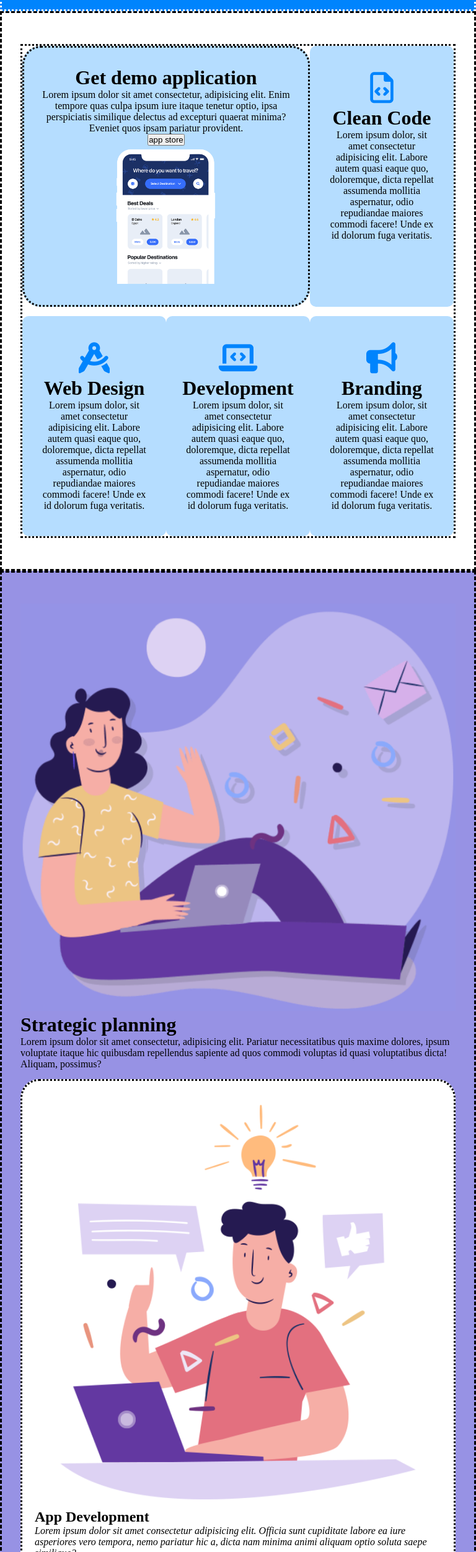
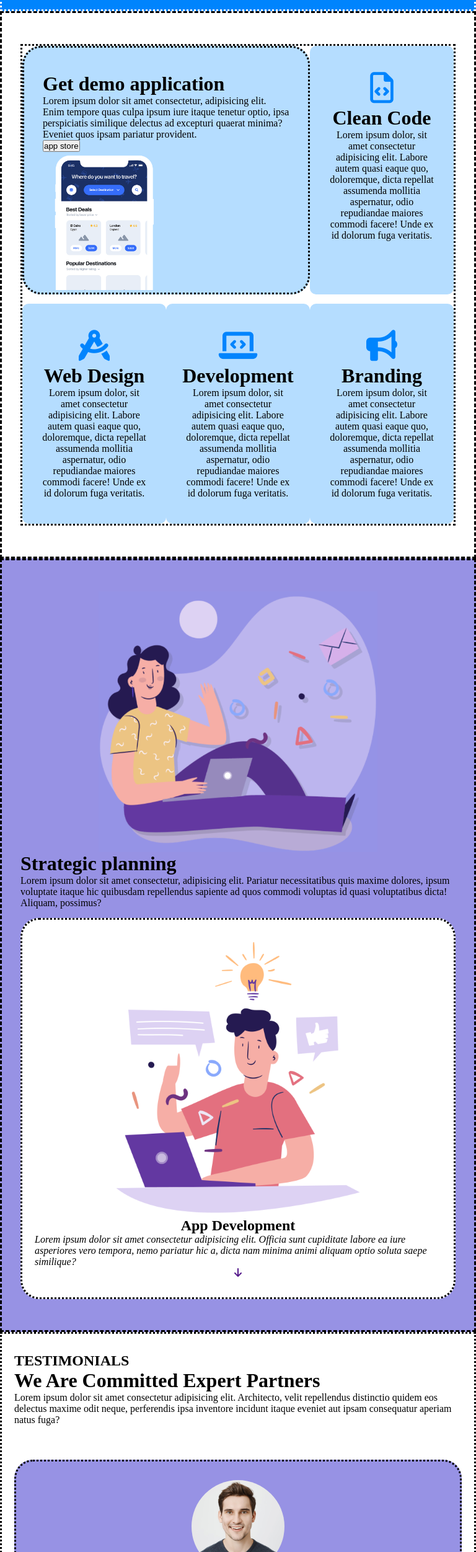
Before and after one commit to lucafagiolini/htmlcss-responsive-layout, a plain HTML site: page index.html in a window 768 px wide. Shown: the part 56-2560 px from the top of the page at 62% size. Drawn offline with Linux system fonts and the light colour scheme.

Commit message:
strategic-plan-768px

```diff
--- a/css/style.css
+++ b/css/style.css
@@ -68,7 +68,7 @@ nav a {
     flex-direction: column;
     align-items: center;
     text-align: center;
-    padding: 40px 30px 40px 30px;
+    padding: 40px 30px 0px 30px;
     border-radius: 10px;
     background-color: #b5ddff;
 
@@ -104,6 +104,7 @@ nav a {
 
 #strategic-plan img {
     width: 100%;
+    max-width: 450px;
 }
 
 .heavy-rounded-box {
@@ -139,8 +140,10 @@ nav a {
 #testimonials .testimonial-pic {}
 
 #testimonials img {
-    width: 200px;
-    border-radius: 50px;
+    width: 150px;
+    height: 150px;
+    object-fit: cover;
+    border-radius: 50%;
 }
 
 /* end testimonial section */
@@ -232,6 +235,11 @@ footer a {
 /* ------ RESPONSIVE ------ */
 /* ------------------------ */
 
+/* ------------------------ */
+/* --------- 768px -------- */
+/* ------------------------ */
+
+
 @media screen and (min-width: 768px) and (max-width: 992px) {
     #demo-app .container {
         border-style: dotted;
@@ -245,10 +253,13 @@ footer a {
     }
 
     .double-box {
-        width: calc(100%/3*2);
         border-style: dotted;
         /* test */
-        padding: 30px 20px 30px 20px;
+        display: flex;
+        align-items: flex-start;
+        text-align: left;
+        width: calc(100%/3*2);
+        padding: 40px 30px 0px 30px;
         border-radius: 30px;
         background-color: #b5ddff;
     }
@@ -258,5 +269,21 @@ footer a {
         max-width: 200px;
     }
 
+    #strategic-plan .container div:first-child {
+        display: flex;
+        flex-direction: column;
+        align-items: center;
+    }
+
+    #strategic-plan .container .heavy-rounded-box {
+        display: flex;
+        flex-direction: column;
+        align-items: center;
+    }
+
 
 }
+
+/* ------------------------ */
+/* ------ end 768px ------- */
+/* ------------------------ */
--- a/index.html
+++ b/index.html
@@ -112,10 +112,13 @@
             <div class="container">
                 <div>
                     <img src="img/planning1.png" alt="">
-                    <h1>Strategic planning</h1>
-                    <p>Lorem ipsum dolor sit amet consectetur, adipisicing elit. Pariatur necessitatibus quis maxime
-                        dolores, ipsum voluptate itaque hic quibusdam repellendus sapiente ad quos commodi voluptas id
-                        quasi voluptatibus dicta! Aliquam, possimus?</p>
+                    <div>
+                        <h1>Strategic planning</h1>
+                        <p>Lorem ipsum dolor sit amet consectetur, adipisicing elit. Pariatur necessitatibus quis maxime
+                            dolores, ipsum voluptate itaque hic quibusdam repellendus sapiente ad quos commodi voluptas
+                            id
+                            quasi voluptatibus dicta! Aliquam, possimus?</p>
+                    </div>
                 </div>
                 <div class="heavy-rounded-box">
                     <img src="img/planning2.png" alt="">
```
